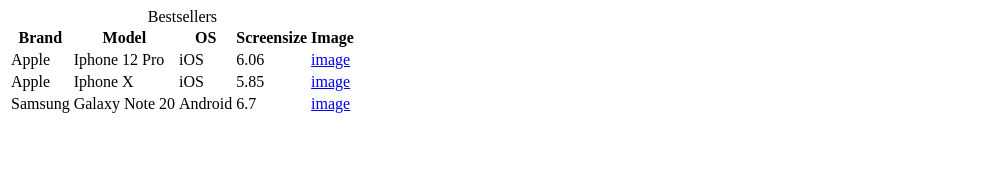
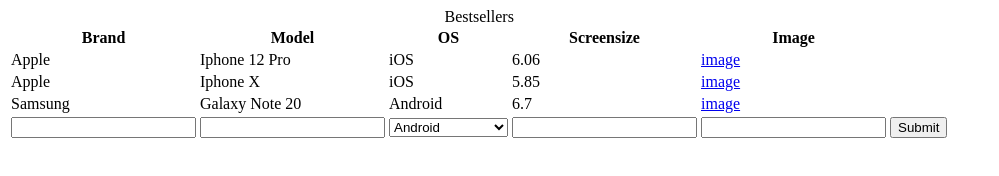
Before and after one commit to Jaalke/web_technology-188, a plain HTML site: page 01/index.html in a window 1280 px wide. Shown: the whole page, without its empty margins (0-999 px from the left). Drawn offline with Linux system fonts and the light colour scheme.

Commit message:
Added form

```diff
--- a/01/index.html
+++ b/01/index.html
@@ -2,23 +2,54 @@
 <html lang="en">
     <head>
         <meta charset= "UTF-8">
-
+        <link rel="stylesheet" href="styles.css">
     </head>
     <body>
         <table>
             <caption>Bestsellers</caption>
             <tr>
-                <th>Brand</th><th>Model</th><th>OS</th><th>Screensize</th><th>Image</th>
+                <th>Brand</th>
+                <th>Model</th>
+                <th>OS</th>
+                <th>Screensize</th>
+                <th>Image</th>
             </tr>
             <tr>
-                <td>Apple</td><td>Iphone 12 Pro</td><td>iOS</td><td>6.06</t><td><a href="https://upload.wikimedia.org/wikipedia/commons/thumb/3/3e/IPhone_12_Pro_Gold.svg/800px-IPhone_12_Pro_Gold.svg.png">image</a></td>
+                <td>Apple</td>
+                <td>Iphone 12 Pro</td>
+                <td>iOS</td>
+                <td>6.06</td>
+                <td><a href="https://upload.wikimedia.org/wikipedia/commons/thumb/3/3e/IPhone_12_Pro_Gold.svg/800px-IPhone_12_Pro_Gold.svg.png">image</a></td>
             </tr>
             <tr>
-                <td>Apple</td><td>Iphone X</td><td>iOS</td><td>5.85</t><td><a href="https://upload.wikimedia.org/wikipedia/commons/thumb/3/32/IPhone_X_vector.svg/800px-IPhone_X_vector.svg.png">image</a></td>
+                <td>Apple</td>
+                <td>Iphone X</td>
+                <td>iOS</td>
+                <td>5.85</t>
+                <td><a href="https://upload.wikimedia.org/wikipedia/commons/thumb/3/32/IPhone_X_vector.svg/800px-IPhone_X_vector.svg.png">image</a></td>
             </tr>
             <tr>
-                <td>Samsung</td><td>Galaxy Note 20</td><td>Android</td><td>6.7</t><td><a href="https://upload.wikimedia.org/wikipedia/commons/thumb/a/af/Samsung_Galaxy_Note_20_front.png/800px-Samsung_Galaxy_Note_20_front.png">image</a></td>
+                <td>Samsung</td>
+                <td>Galaxy Note 20</td>
+                <td>Android</td>
+                <td>6.7</td>
+                <td><a href="https://upload.wikimedia.org/wikipedia/commons/thumb/a/af/Samsung_Galaxy_Note_20_front.png/800px-Samsung_Galaxy_Note_20_front.png">image</a></td>
             </tr>
+            <form action="https://wt.ops.labs.vu.nl/api22/6fa3add2" method="post">
+            <tr>
+                <td><input type="text" id="brand" name="brand"></td>
+                <td><input type="text" id="model" name="model" value=""></td>
+                <td><select id="os" name="os">
+                    <option value="android">Android</option>
+                    <option value="ios">iOS</option>
+                    <option value="windows">Windows Phone</option>
+                    <option value="other">Other</option>
+                </select></td>
+                <td><input type="number" id="screensize" name="screensize"></td>
+                <td><input type="url" id="image" name="image"></td>
+                <td><input type="submit" value="Submit"></td>
+            </tr>
+            </form>
         </table>
     </body>
 </html>
```
Also changed, not shown: 01/styles.css (added).
